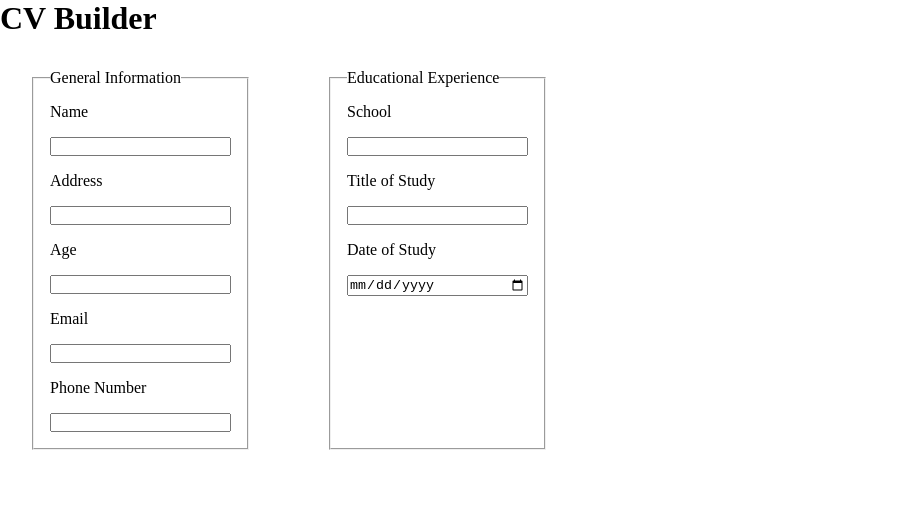
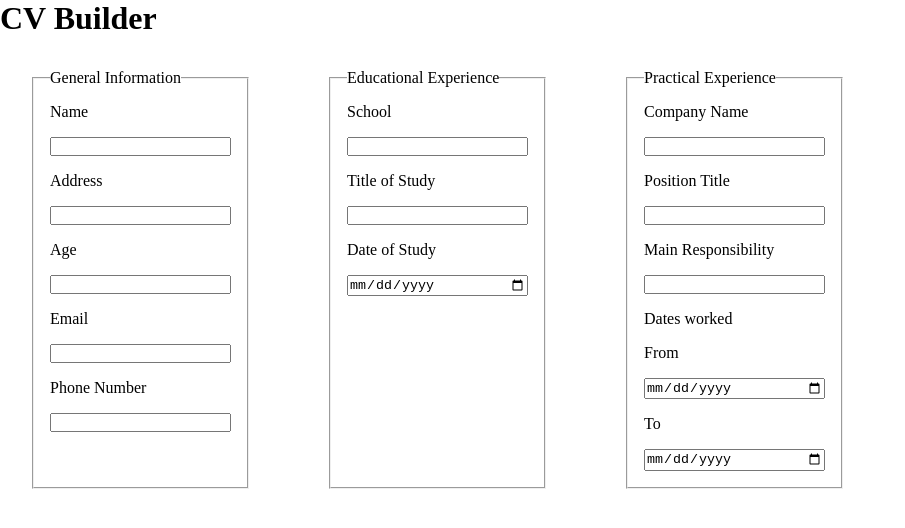
Before and after one commit to aiuyap/odin-cv-app, a React (Vite) app: page / in a window 1280 px wide. Shown: the top 528 px of the page, without its empty margins (0-905 px from the left). Built offline with nearby package versions, Linux system fonts and the light colour scheme.

Commit message:
feat: added rough layout for work experience

```diff
--- a/src/App.jsx
+++ b/src/App.jsx
@@ -1,5 +1,6 @@
 import { GeneralInformation } from "./components/GeneralInformation";
 import { EducationalExperience } from "./components/EducationalExperience";
+import { PracticalExperience } from "./components/PracticalExperience";
 
 export function App() {
   return (
@@ -14,6 +15,10 @@ export function App() {
           <legend>Educational Experience</legend>
           <EducationalExperience></EducationalExperience>
         </fieldset>
+        <fieldset>
+          <legend>Practical Experience</legend>
+          <PracticalExperience></PracticalExperience>
+        </fieldset>
       </div>
     </>
   );
--- /dev/null
+++ b/src/components/PracticalExperience.jsx
@@ -0,0 +1,14 @@
+import { InputField } from "./InputField";
+
+export function PracticalExperience() {
+  return (
+    <form>
+      <InputField inputName="Company Name"></InputField>
+      <InputField inputName="Position Title"></InputField>
+      <InputField inputName="Main Responsibility"></InputField>
+      <label>Dates worked</label>
+      <InputField inputName="From" inputType="date"></InputField>
+      <InputField inputName="To" inputType="date"></InputField>
+    </form>
+  );
+}
```
